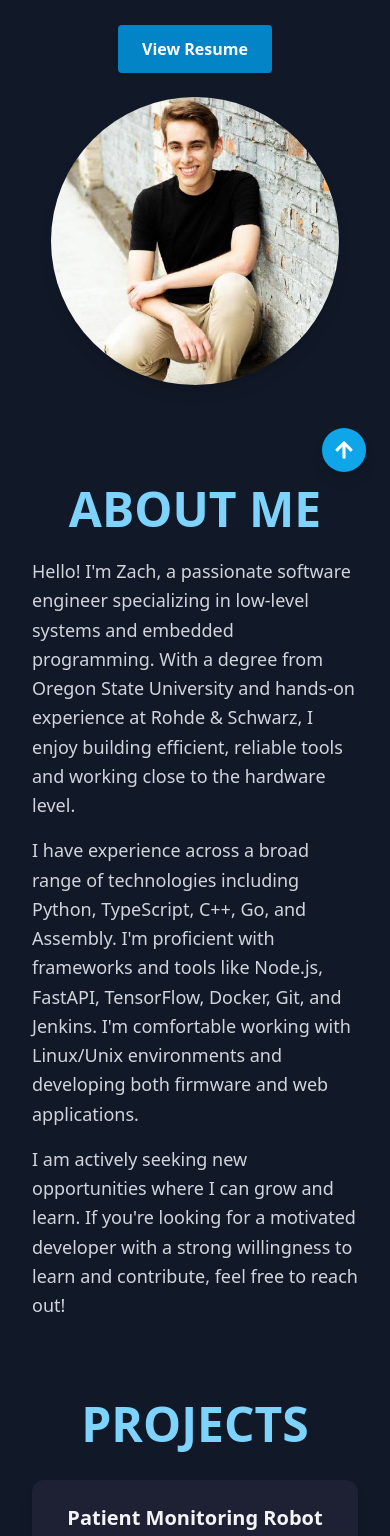
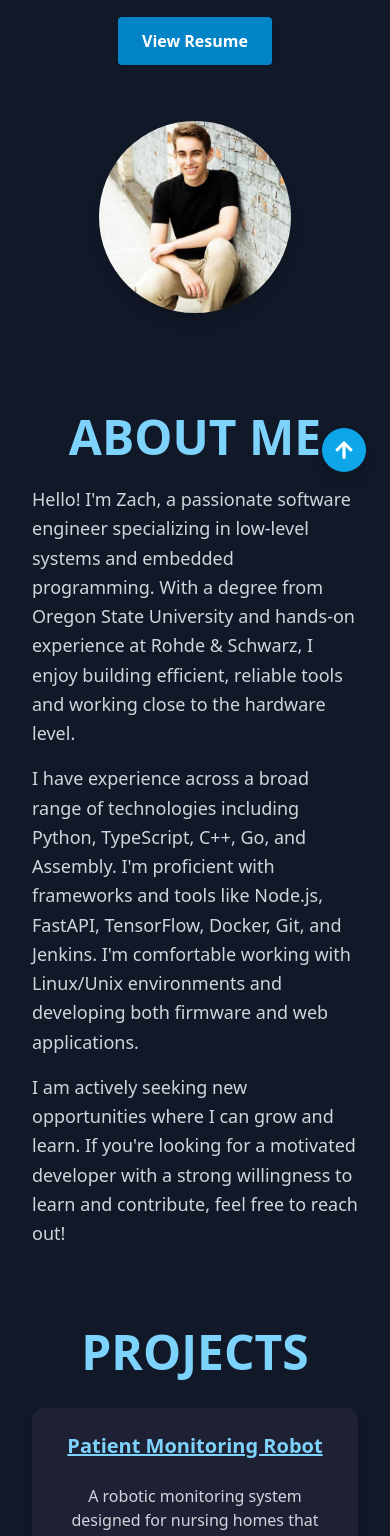
Before and after one commit to Zacharyat19/Personal-Site, a Next.js app: page / in a window 390 px wide. Shown: the part 348-1884 px from the top of the page. Built offline with nearby package versions, Linux system fonts and the light colour scheme.

Commit message:
Updated visuals for mobile

```diff
--- a/components/Introduction.tsx
+++ b/components/Introduction.tsx
@@ -6,8 +6,8 @@ type IntroductionProps = {
 
 export default function Introduction({ className }: IntroductionProps) {
   return (
-    <section className={`pt-4 pb-20 md:pt-11 ${className ?? ""}`}>
-      <div className="flex flex-col md:flex-row items-center md:items-start justify-center md:justify-between gap-6 text-center md:text-left">
+    <section className={`pt-2 pb-20 md:pt-11 ${className ?? ""}`}>
+      <div className="flex flex-col md:flex-row items-center md:items-start justify-center md:justify-between gap-6 md:gap-0 text-center md:text-left">
         {/* Text on the left */}
         <div className="md:w-2/3 w-full">
           <h1 className="text-6xl font-extrabold mb-4">Zach Taylor</h1>
@@ -25,13 +25,14 @@ export default function Introduction({ className }: IntroductionProps) {
         </div>
 
         {/* Image on the right */}
-        <div className="md:w-1/3 w-full flex justify-center md:justify-start">
+        <div className="md:w-1/3 w-full flex justify-center md:justify-start mt-8 md:mt-0">
             <Image
                 src="/profile.jpg"
                 alt="Zach Taylor"
-                width={288} // adjust width as needed (72 * 4 for example)
-                height={288} // adjust height as needed
-                className="object-cover rounded-full shadow-lg"/>
+                width={192}
+                height={192}
+                className="object-cover rounded-full shadow-lg md:w-[288px] md:h-[288px]"
+              />
         </div>
       </div>
     </section>
--- a/components/Projects.tsx
+++ b/components/Projects.tsx
@@ -39,7 +39,14 @@ export default function Projects({ className = '' }: ProjectsProps) {
             key={title}
             className="bg-muted/40 transition-colors p-6 rounded-xl shadow-lg flex flex-col items-center text-center space-y-4"
           >
-            <h3 className="text-xl font-semibold mb-2">{title}</h3>
+            <a
+              href={github}
+              target="_blank"
+              rel="noopener noreferrer"
+              className="text-xl font-semibold mb-2 underline text-sky-300 hover:text-sky-400 transition"
+            >
+              {title}
+            </a>
             <p className="text-gray-300 mb-4">{description}</p>
 
             <div className="flex flex-wrap justify-center gap-2 mb-4">
```
